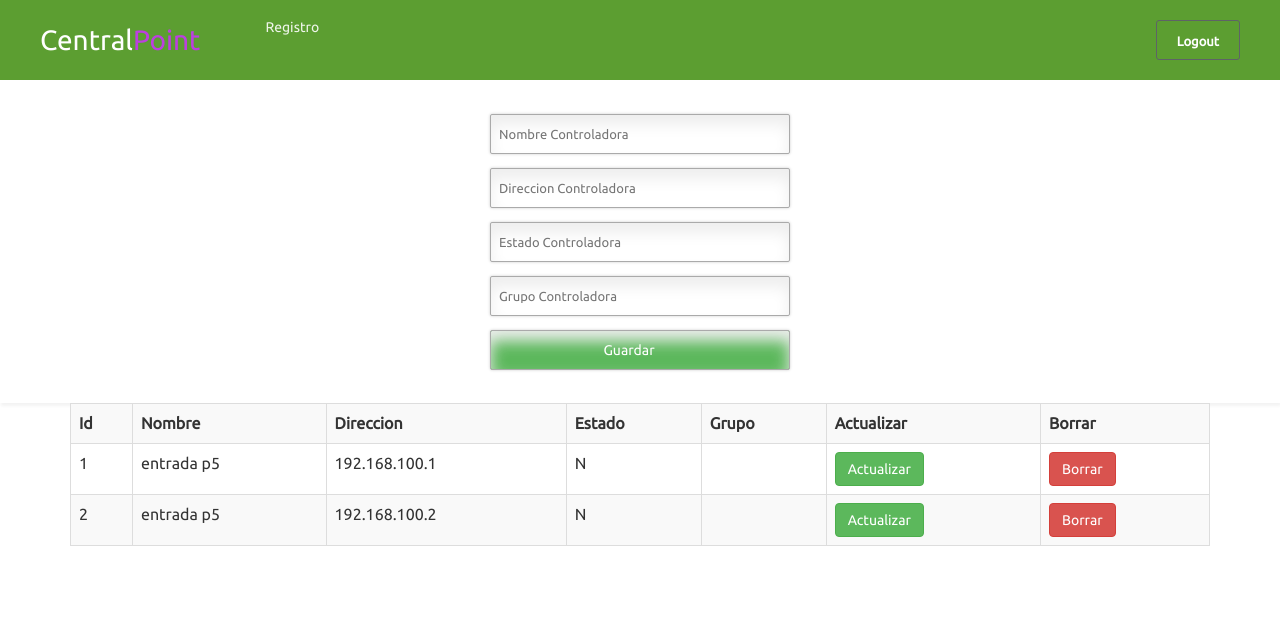
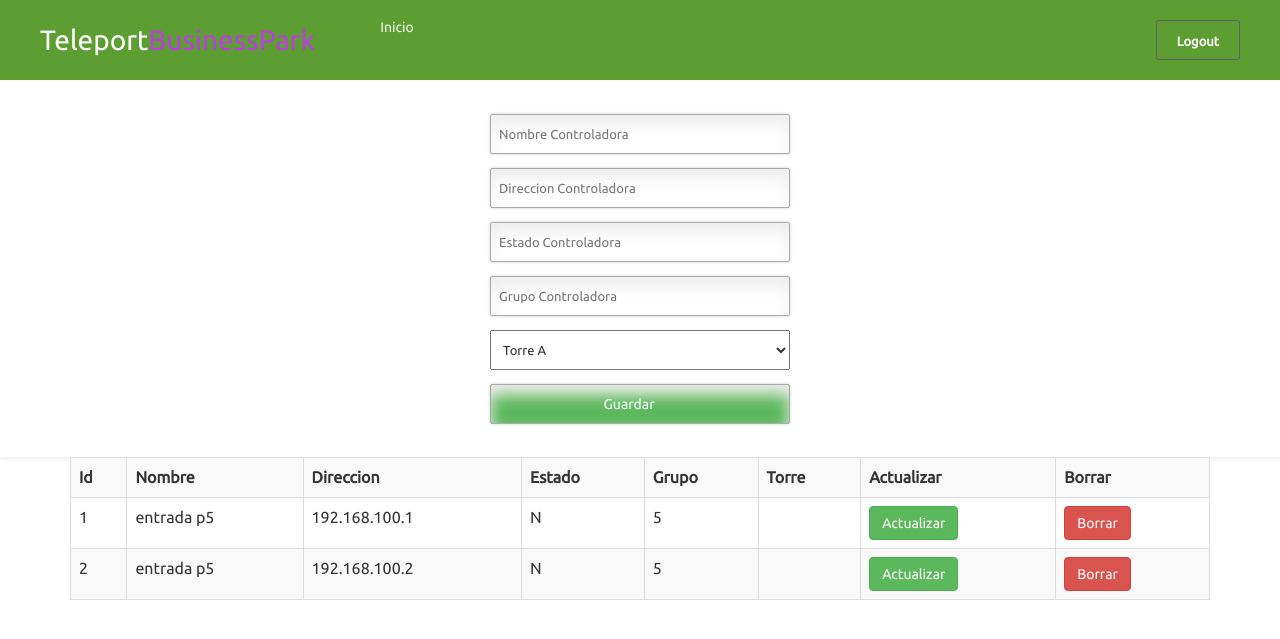
Before and after one commit to autolinecontrol/acceso, a PHP site: page /sinplantilla/controladoras.php in a window 1280 px wide. Shown: the top 639 px of the page. Run offline with PHP 8.4, Linux system fonts and the light colour scheme; data comes from the database, SQL or seed files in the repository; data that the repository does not hold is empty; some libraries are stand-ins or nearby versions.

Commit message:
se actualiza controladoras.php

```diff
--- a/banner.php
+++ b/banner.php
@@ -168,7 +168,11 @@
                                      <a href="buscarlog.php">Buscar Movimientos Controladoras</a>
 			                                <a href="mostrarlog.php">Mostrar Movimientos Controladoras</a>
                                    </li>
-
+                                   <li class="dropdown">
+                                   <a href="javascript:void(0)" class="dropbtn" >Controladoras</a>
+                                     <div class="dropdown-content" >
+                                    <a href="controladoras.php">Mostrar Controladoras</a>
+                                    </li>
                                    </ul>
 
                                     ';
--- a/controladoras.php
+++ b/controladoras.php
@@ -48,8 +48,10 @@ $validar=0;
         $direccion=$_POST['direccion'];
         $estado=$_POST['estado'];
         $grupo=$_POST['grupo'];
-        $sqlinsertar="INSERT INTO controladoras (nombrecontroladora, direccionipcontroladora, estado, Grupo)
-        VALUES ('$nombre','$direccion','$estado','$grupo')";
+        $torre=$_POST['torre'];
+        $sqlinsertar="INSERT INTO controladoras (nombrecontroladora, direccionipcontroladora, estado, Grupo,torre)
+        VALUES ('$nombre','$direccion','$estado','$grupo','$torre')";
+        echo $sqlinsertar;
         $resultadoinsert = mysqli_query($con,$sqlinsertar);
     }
     if(isset($_GET['traer']))
@@ -65,8 +67,9 @@ $validar=0;
         $direccion=$_POST['direccion'];
         $estado=$_POST['estado'];
         $grupo=$_POST['grupo'];
-        $sqlactualizar="REPLACE INTO controladoras (idcontroladora,nombrecontroladora, direccionipcontroladora, estado, Grupo)
-        VALUES ('$idcontroladora','$nombre','$direccion','$estado','$grupo')";
+        $torre=$_POST['torre'];
+        $sqlactualizar="REPLACE INTO controladoras (idcontroladora,nombrecontroladora, direccionipcontroladora, estado, Grupo,torre)
+        VALUES ('$idcontroladora','$nombre','$direccion','$estado','$grupo','$torre')";
         $resultadoactualizar = mysqli_query($con,$sqlactualizar);
     }
     if(isset($_GET['borrar']))
@@ -80,9 +83,9 @@ $validar=0;
     <header class="header-two-bars">
         <div class="header-first-bar">
             <div class="header-limiter">
-                <h1><a href="perfil.php">Central<span>Point</span></a></h1>
+                <h1><a href="perfil.php">Teleport<span>Business<span>Park</span></a></h1>
                 <nav>
-                    <a href="perfil.php">Registro</a>
+                    <a href="perfil.php">Inicio</a>
 
                 </nav>
                 <a href="logout.php" class="logout-button">Logout</a>
@@ -100,6 +103,10 @@ $validar=0;
                     <input type='text' name='direccion'  placeholder='Direccion Controladora'><br><br>
                     <input type='text' name='estado'  placeholder='Estado Controladora'><br><br>
                     <input type='text' name='grupo'  placeholder='Grupo Controladora'><br><br>
+                    <select name='torre'>
+                        <option value='1' selected>Torre A</option>
+                        <option value='2' >Torre B</option>
+                    </select><br><br>
                     <input type='submit' name='crear' class='btn btn-success' value='Guardar'>";
                 }
                 if($validar==1)
@@ -110,13 +117,15 @@ $validar=0;
                         $nombre= $fila['nombrecontroladora'];
                         $direccion= $fila['direccionipcontroladora'];
                         $estado= $fila['estado'];
-                        $grupo= $fila['Grupo'];
+                        $grupo= $fila['grupo'];
+                        $torre=$fila ['torre'];
                         echo "
                         <input type='text' name='idcontroladora'  placeholder='Id Controladora' value='$id'><br><br>
                         <input type='text' name='nombre'  placeholder='Nombre Controladora' value='$nombre'><br><br>
                         <input type='text' name='direccion'  placeholder='Direccion Controladora' value='$direccion'><br><br>
                         <input type='text' name='estado'  placeholder='Estado Controladora' value='$estado'><br><br>
                         <input type='text' name='grupo'  placeholder='Grupo Controladora' value='$grupo'><br><br>
+                         <input type='text' name='torre'  placeholder='torre' value='$torre'><br><br>
                         <input type='submit' name='actualizar' class='btn btn-success' value='Guardar'>";
                     }
                 }
@@ -137,6 +146,7 @@ $validar=0;
             <th>Direccion</th>
             <th>Estado</th>
             <th>Grupo</th>
+            <th>Torre</th>
             <th>Actualizar</th>
             <th>Borrar</th>
         </tr>
@@ -149,7 +159,8 @@ $validar=0;
             echo '<td>' . $fila['nombrecontroladora'] . '</td>';
             echo '<td>' . $fila['direccionipcontroladora'] . '</td>';
             echo '<td>' . $fila['estado'] . '</td>';
-            echo '<td>' . $fila['Grupo'] . '</td>';
+            echo '<td>' . $fila['grupo'] . '</td>';
+            echo '<td>' . $fila['torre'] . '</td>';
             echo "<input type='hidden' name='idcontroladora' value='$id'>";
 
             echo "<td><a class='btn btn-success' href='controladoras.php?traer=1&idcontroladora=$id'>Actualizar</a></td>";
```
